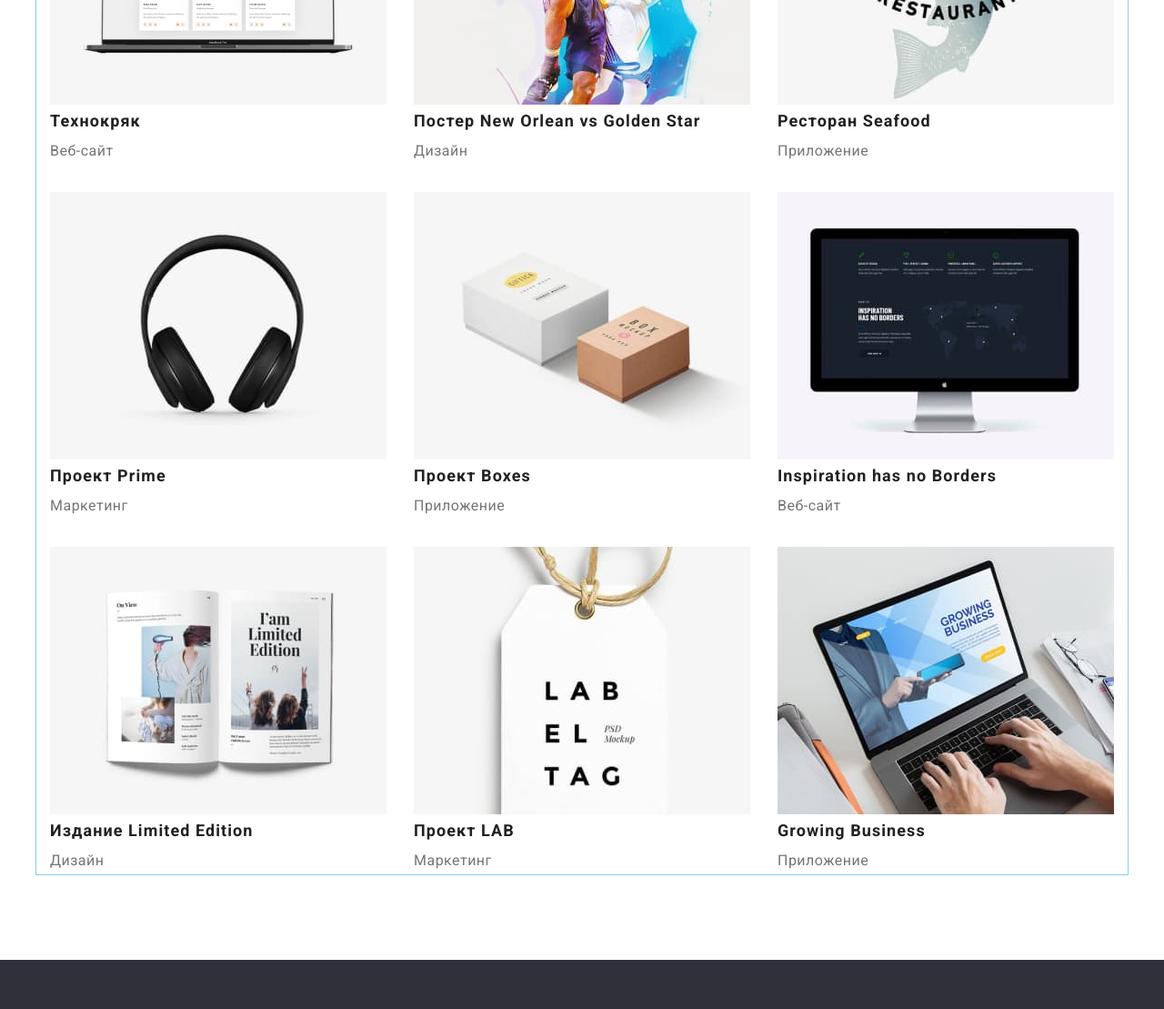
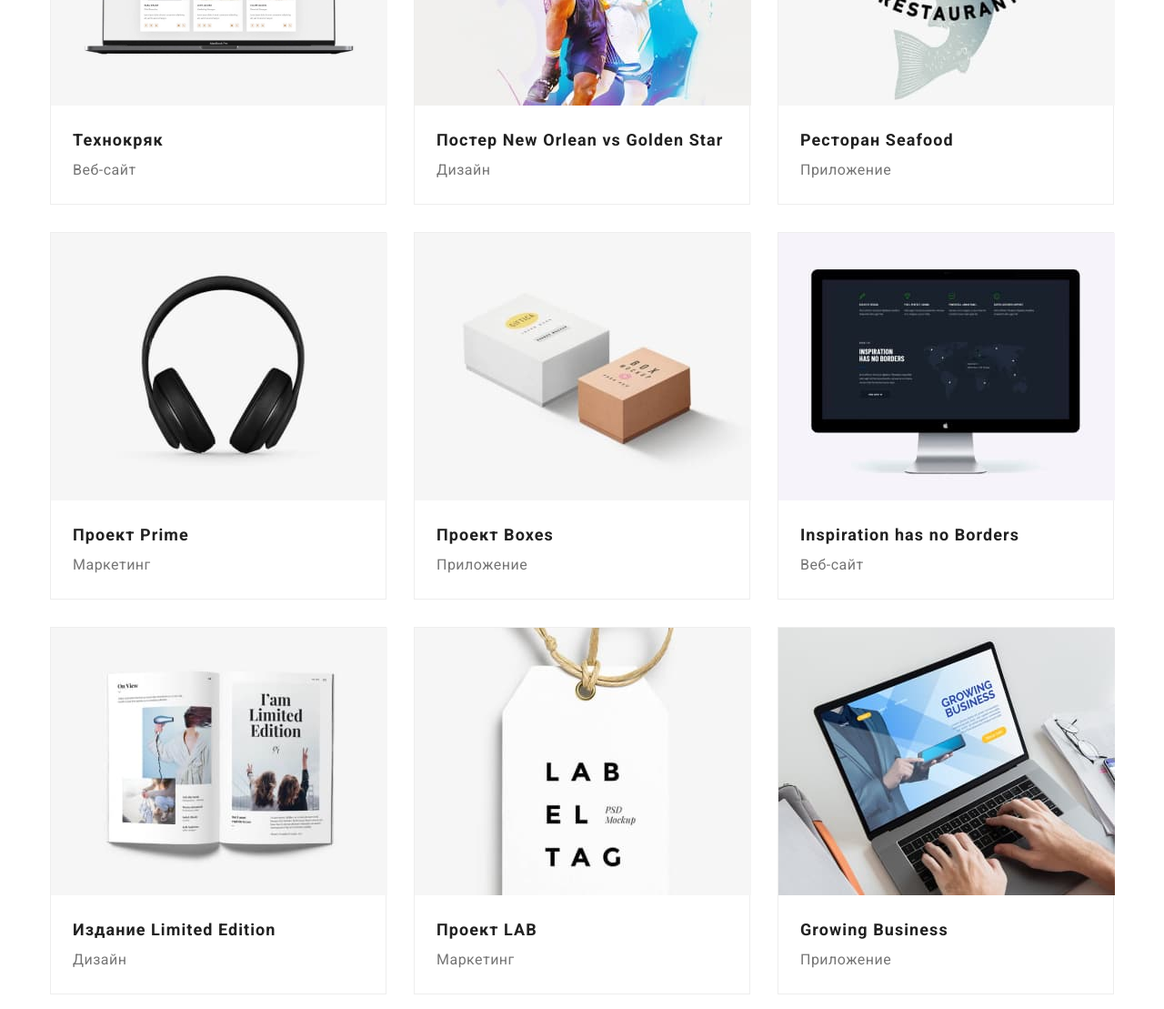
Before and after one commit to Vadym-Vasiliev/goit-markup-hw-03., a plain HTML site: page portfolio.html in a window 1280 px wide. Shown: the part 430-1539 px from the top of the page at 91% size. Drawn offline with nearby package versions, Linux system fonts and the light colour scheme.

Commit message:
додає вправки
а саме:
-додає бордер до карточок в портфоліо
-додає загальний блок для заголовк та тексту в карточках

```diff
--- a/css/styles.css
+++ b/css/styles.css
@@ -3,6 +3,7 @@
 /* фон команды #F5F4FA */
 /* фон карточек команды #ffffff */
 /* фон кнопок портфолио #F5F4FA */
+/* фон карточек портфолио #eeeeee */
 
 /* основной цвет текста #757575 */
 /* вторичный цвет текста #212121 */
@@ -23,6 +24,7 @@
   --bgc-team: #f5f4fa;
   --bgc-team-portret: #ffffff;
   --bgc-btn-portfolio: #f5f4fa;
+  --bgc-card-portfolio: #eeeeee;
 
   --text-main: #757575;
   --text-second: #212121;
@@ -83,7 +85,7 @@ a {
   margin-right: auto;
   margin-left: auto;
 
-  outline: 1px solid skyblue;
+  /* outline: 1px solid skyblue; */
 }
 
 /* header */
@@ -424,6 +426,9 @@ a {
 
 .list-projects .item-projects {
   margin-right: 30px;
+  width: 370px;
+  height: 404px;
+  border: 1px solid var(--bgc-card-portfolio);
 }
 
 .list-projects .item-projects:nth-child(3n) {
@@ -434,8 +439,16 @@ a {
   margin-bottom: 30px;
 }
 
+.list-projects .link-projects {
+  display: block;
+}
+
 .link-projects .img-projects {
   display: block;
+}
+
+.link-projects .content-projects {
+  padding: 20px 24px;
 }
 
 .link-projects .title-projects {
--- a/portfolio.html
+++ b/portfolio.html
@@ -58,64 +58,90 @@
                         <li class="item-projects">
                             <a href="" class="link-projects">
                                 <img src="./img/portfolio.jpg" alt="" class="img-projects" width="370" height="294">
+                                <div class="content-projects">
                                     <h3 class="title-projects">Технокряк</h3>
                                     <p class="text-projects">Веб-сайт</p>
+                                </div>
                             </a>
                         </li>
                         <li class="item-projects">
                             <a href="" class="link-projects">
                                 <img src="./img/portfolio2.jpg" alt="" class="img-projects" width="370" height="294">
+                                <div class="content-projects">
                                     <h3 class="title-projects">Постер New Orlean vs Golden Star</h3>
                                     <p class="text-projects">Дизайн</p>
+                                </div>
+
                             </a>
                         </li>
                         <li class="item-projects">
                             <a href="" class="link-projects">
                                 <img src="./img/portfolio3.jpg" alt="" class="img-projects" width="370" height="294">
+                                <div class="content-projects">
                                     <h3 class="title-projects">Ресторан Seafood</h3>
                                     <p class="text-projects">Приложение</p>
+                                </div>
+
                             </a>
                         </li>
                         <li class="item-projects">
                             <a href="" class="link-projects">
                                 <img src="./img/portfolio4.jpg" alt="" class="img-projects" width="370" height="294">
+                                <div class="content-projects">
                                     <h3 class="title-projects">Проект Prime</h3>
                                     <p class="text-projects">Маркетинг</p>
+                                </div>
+
                             </a>
                         </li>
                         <li class="item-projects">
                             <a href="" class="link-projects">
                                 <img src="./img/portfolio5.jpg" alt="" class="img-projects" width="370" height="294">
+                                <div class="content-projects">
                                     <h3 class="title-projects">Проект Boxes</h3>
                                     <p class="text-projects">Приложение</p>
+                                </div>
+
                             </a>
                         </li>
                         <li class="item-projects">
                             <a href="" class="link-projects">
                                 <img src="./img/portfolio6.jpg" alt="" class="img-projects" width="370" height="294">
+                                <div class="content-projects">
                                     <h3 class="title-projects">Inspiration has no Borders</h3>
                                     <p class="text-projects">Веб-сайт</p>
+                                </div>
+
                             </a>
                         </li>
                         <li class="item-projects">
                             <a href="" class="link-projects">
                                 <img src="./img/portfolio7.jpg" alt="" class="img-projects" width="370" height="294">
+                                <div class="content-projects">
                                     <h3 class="title-projects">Издание Limited Edition</h3>
                                     <p class="text-projects">Дизайн</p>
+                                </div>
+
                             </a>
                         </li>
                         <li class="item-projects">
                             <a href="" class="link-projects">
                                 <img src="./img/portfolio8.jpg" alt="" class="img-projects" width="370" height="294">
+                                <div class="content-projects">
                                     <h3 class="title-projects">Проект LAB</h3>
                                     <p class="text-projects">Маркетинг</p>
+                                </div>
+
                             </a>
                         </li>
                         <li class="item-projects">
                             <a href="" class="link-projects">
                                 <img src="./img/portfolio9.jpg" alt="" class="img-projects" width="370" height="294">
+                                <div class="content-projects">
                                     <h3 class="title-projects">Growing Business</h3>
                                     <p class="text-projects">Приложение</p>
+                                </div>
+
                             </a>
                         </li>
                     </ul>
```
Lines whose indentation alone changed are shown as unchanged.
